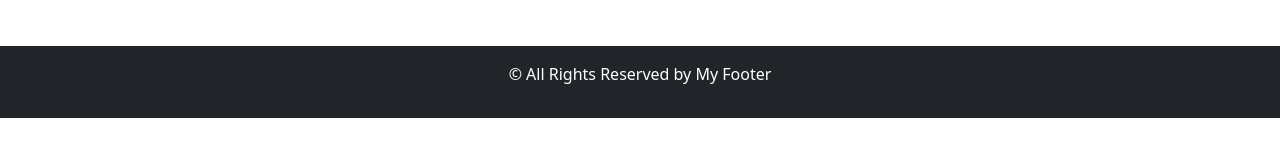
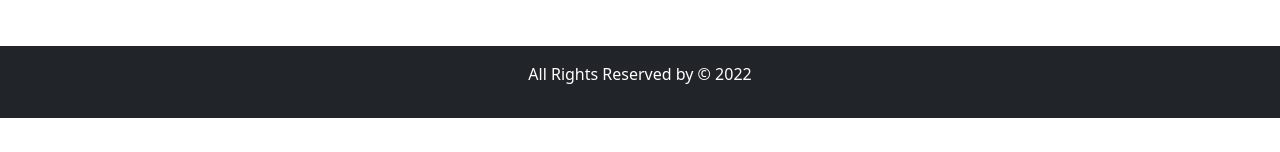
Before and after one commit to Fathir-shishir/carspot-clint, a React (Create React App) app: page /update/1 in a window 1280 px wide. Shown: the part 504-656 px from the top of the page. Built offline with nearby package versions, Linux system fonts and the light colour scheme; no server answers.

Commit message:
footer updated

```diff
--- a/src/Components/Footer/Footer.js
+++ b/src/Components/Footer/Footer.js
@@ -3,7 +3,7 @@
 const Footer = () => {
     return (
         <div className='mt-5 bg-dark p-3'>
-            <p className='text-white text-center'>© All Rights Reserved by My Footer</p>
+            <p className='text-white text-center'> All Rights Reserved by © 2022</p>
         </div>
     );
 };
```
